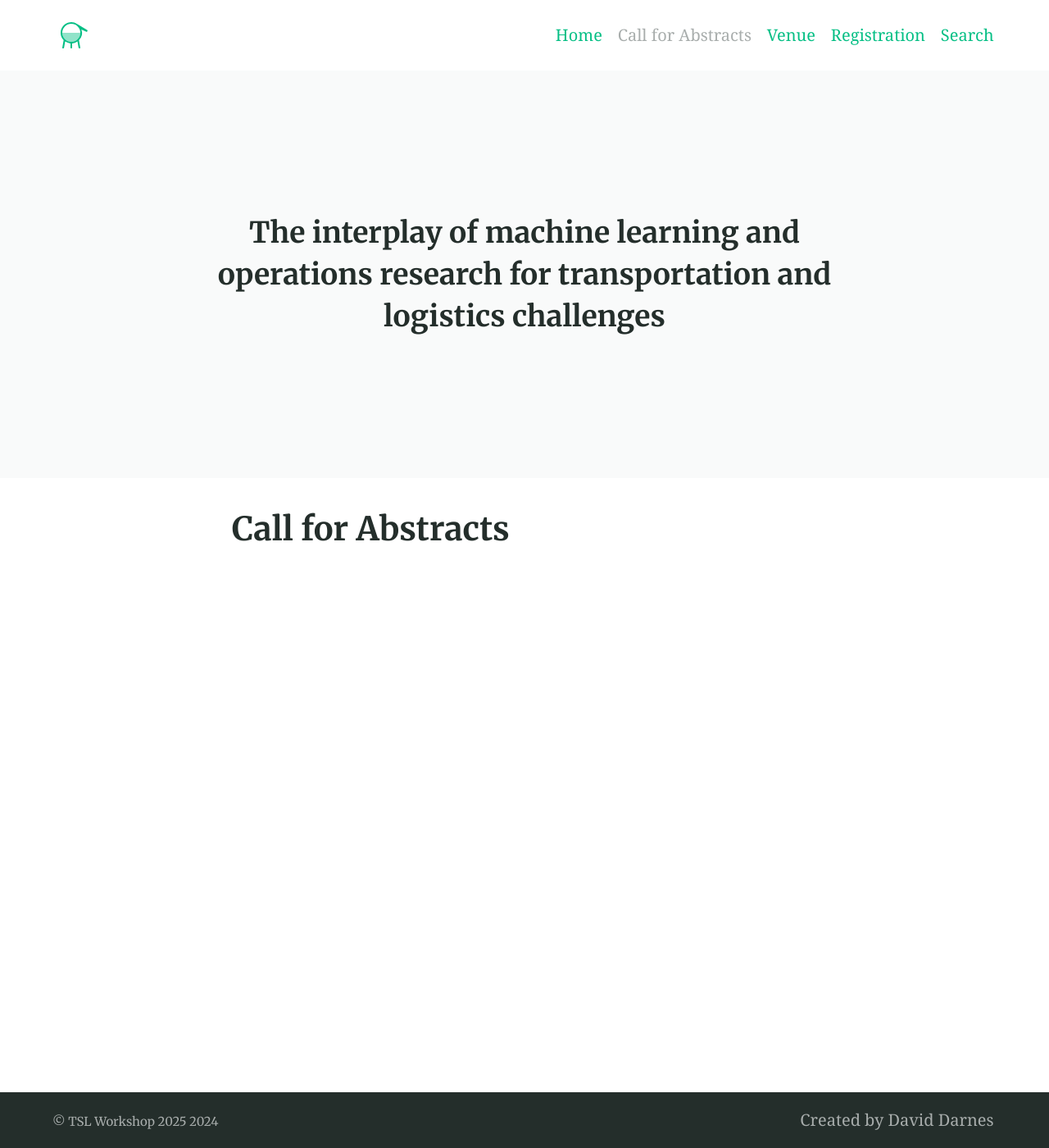
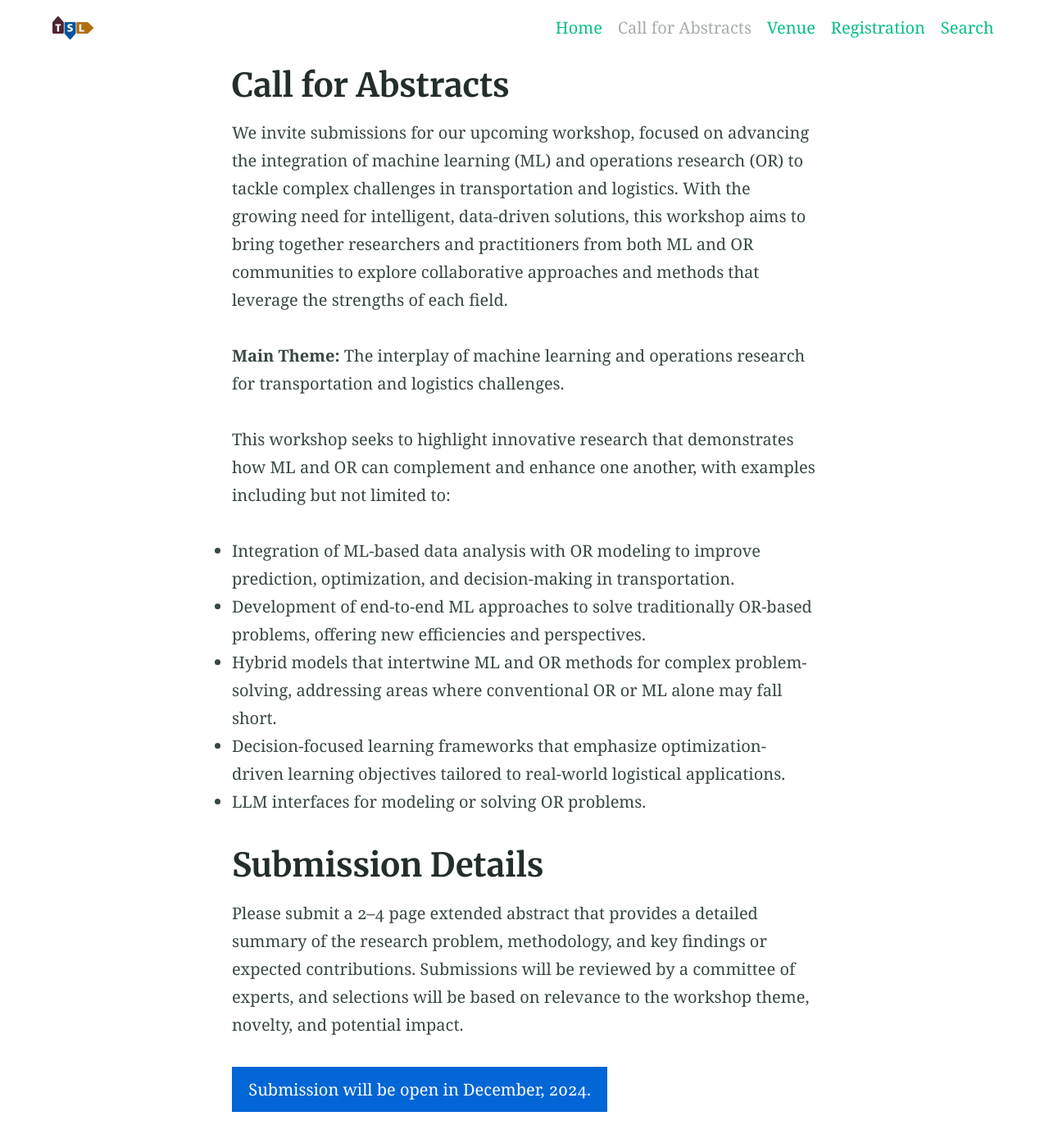
Before and after one commit to tsl2025kaist/tsl2025kaist.github.io, a Jekyll site: the page built from call_for_abstracts.md, in a window 1280 px wide and 1400 px high. Shown: the whole window at 82% size. Built offline with Jekyll 4.4.1, drawn with Linux system fonts in a browser that asks for light colours; some of the changed text lies outside the part shown.

Commit message:
logo and call

```diff
--- a/_config.yml
+++ b/_config.yml
@@ -94,12 +94,12 @@ defaults:
 encoding: utf-8 # Make sure the encoding is right
 lang: en-GB # Set the site language
 title: "TSL Workshop 2025" # Site name or title, also used in jekyll-seo-tag
-logo: "/assets/logos/logo.svg" # Site logo, also used in jekyll-seo-tag
-description: "Alembic is a starting point for Jekyll projects. Rather than starting from scratch, this boilerplate is designed to get the ball rolling immediately" # Site description and default description, also used in jekyll-seo-tag
-url: "https://alembic.darn.es" # Site url, also used in jekyll-seo-tag
+logo: "/assets/logos/tsl.svg" # Site logo, also used in jekyll-seo-tag
+description: "INFORMS Transportation Science and Logistics Society Workshop 2025 Seoul" # Site description and default description, also used in jekyll-seo-tag
+url: "https://tsl2025.kaist.ac.kr" # Site url, also used in jekyll-seo-tag
 baseurl: ""
-repo: "https://github.com/daviddarnes/alembic"
-email: "me@daviddarnes.com"
+repo: ""
+email: "chkwon AT kaist DOT ac DOT kr"
 # disqus: "alembic-1" # Blog post comments, uncomment the option and set the site ID from your Disqus account
 # date_format: "%-d %B %Y" # Blog post date formatting using placeholder formatting
 # google_analytics: ""
@@ -110,14 +110,14 @@ css_inline: true # Will insert all styles into a single <style> block in the <he
 
 # 8. Site favicons & manifest icons
 favicons: # Favicons are also used in the manifest file. Syntax is 'size: path'
-  16: '/assets/logos/logo@16px.png'
-  32: '/assets/logos/logo@32px.png'
-  96: '/assets/logos/logo@96px.png'
-  120: '/assets/logos/logo@120px.png'
-  144: '/assets/logos/logo@144px.png'
-  180: '/assets/logos/logo@180px.png'
-  512: '/assets/logos/logo@512px.png'
-  1024: '/assets/logos/logo@1024px.png'
+  16: '/assets/logos/tsl@16px.png'
+  32: '/assets/logos/tsl@32px.png'
+  96: '/assets/logos/tsl@96px.png'
+  120: '/assets/logos/tsl@120px.png'
+  144: '/assets/logos/tsl@144px.png'
+  180: '/assets/logos/tsl@180px.png'
+  512: '/assets/logos/tsl@512px.png'
+  1024: '/assets/logos/tsl@1024px.png'
 
 # 9. Site navigation
 navigation_header:
@@ -133,15 +133,15 @@ navigation_header:
   url: /search/
 
 navigation_footer:
-- title: Created by David Darnes
-  url: https://darn.es
+- title: INFORMS TSL Society
+  url: https://connect.informs.org/tsl/home
 
 social_links: # Appears in sidebar. Set the urls then uncomment and comment out as desired
-  Twitter: https://twitter.com/DavidDarnes
-  LinkedIn: https://www.linkedin.com/in/daviddarnes
-  GitHub: https://github.com/daviddarnes
-  link: https://darn.es
-  RSS: /feed.xml
+  Twitter: https://twitter.com/
+  # LinkedIn: https://www.linkedin.com/
+  # GitHub: https://github.com/
+  link: https://tsl2025.kaist.ac.kr
+  # RSS: /feed.xml
 
 sharing_links: # Appear at the bottom of single blog posts, add as desired. The value can be 'true' or the desired button colour
   Twitter: "#0d94e7"
--- a/_includes/site-logo.html
+++ b/_includes/site-logo.html
@@ -1,3 +1,3 @@
 <a class="logo" href="{{ site.baseurl }}/">
-  <img src="{{ site.baseurl }}{{ site.logo }}" alt="{{ site.title | append: ' logo' }}"/>
+  <img src="{{ site.baseurl }}{{ site.logo }}" alt="{{ site.title | append: ' logo' }}" width="50px"/>
 </a>
--- a/call_for_abstracts.md
+++ b/call_for_abstracts.md
@@ -1,7 +1,35 @@
 ---
 title: Call for Abstracts
-feature_text: |
-    ## The interplay of machine learning and operations research for transportation and logistics challenges
-
+# feature_text: |
+#     ## The interplay of machine learning and operations research for transportation and logistics challenges
 aside: false
 ---
+
+We invite submissions for our upcoming workshop, focused on advancing the integration of machine learning (ML) and operations research (OR) to tackle complex challenges in transportation and logistics. With the growing need for intelligent, data-driven solutions, this workshop aims to bring together researchers and practitioners from both ML and OR communities to explore collaborative approaches and methods that leverage the strengths of each field.
+
+**Main Theme:** The interplay of machine learning and operations research for transportation and logistics challenges.
+
+This workshop seeks to highlight innovative research that demonstrates how ML and OR can complement and enhance one another, with examples including but not limited to:
+- Integration of ML-based data analysis with OR modeling to improve prediction, optimization, and decision-making in transportation.
+- Development of end-to-end ML approaches to solve traditionally OR-based problems, offering new efficiencies and perspectives.
+- Hybrid models that intertwine ML and OR methods for complex problem-solving, addressing areas where conventional OR or ML alone may fall short.
+- Decision-focused learning frameworks that emphasize optimization-driven learning objectives tailored to real-world logistical applications.
+- LLM interfaces for modeling or solving OR problems.
+
+# Submission Details
+
+Please submit a 2–4 page extended abstract that provides a detailed summary of the research problem, methodology, and key findings or expected contributions. Submissions will be reviewed by a committee of experts, and selections will be based on relevance to the workshop theme, novelty, and potential impact.
+
+<!-- {% include button.html text="Submit Your Abstract" link="" color="#0366d6" %}  -->
+{% include button.html text="Submission will be open in December, 2024." link="" color="#0366d6" %}
+
+
+# Important Dates
+
+* Abstract submission deadline: January 10, 2025
+* Notification of acceptance: February 1, 2025
+* Deadline for early registration: March 15, 2025
+* Workshop: May 19–21, 2025
+
+# Scientific Committee
+*Information will soon be available.*
```
Also changed, not shown: index.md (+8 -0 lines), assets/logos/TSL_logo_color.svg (added), assets/logos/TSL_mark_color.png (added), assets/logos/TSL_mark_color.svg (added), assets/logos/tsl.svg (added), assets/logos/tsl@1024px.png (added), assets/logos/tsl@120px.png (added), assets/logos/tsl@144px.png (added), assets/logos/tsl@16px.png (added), assets/logos/tsl@180px.png (added), assets/logos/tsl@32px.png (added), assets/logos/tsl@512px.png (added), assets/logos/tsl@96px.png (added), assets/logos/tsl_logo.svg (added).
